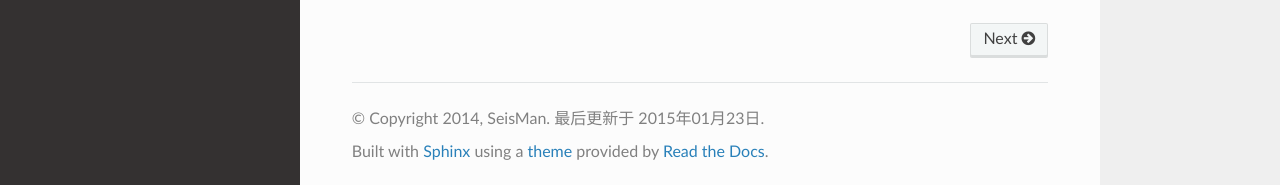
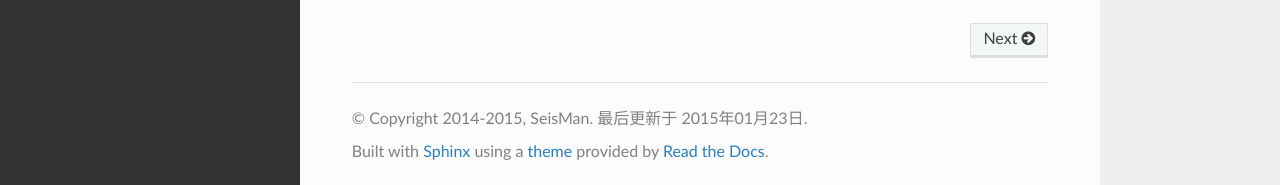
Before and after one commit to seisman/GMT5_Docs, a Sphinx documentation site: the page built from source/index.rst, in a window 1280 px wide and 1273 px high. Shown: the part 1085-1270 px from the top of the window. Built offline with Sphinx 7.4.7 and the Read the Docs theme 2.0.0, drawn with Linux system fonts in a browser that asks for light colours.

Commit message:
copyright to 2015

```diff
--- a/source/conf.py
+++ b/source/conf.py
@@ -39,7 +39,7 @@ master_doc = 'index'
 
 # General information about the project.
 project = 'GMT5参考手册'
-copyright = '2014, SeisMan'
+copyright = '2014-2015, SeisMan'
 
 # The version info for the project you're documenting, acts as replacement for
 # |version| and |release|, also used in various other places throughout the
```
